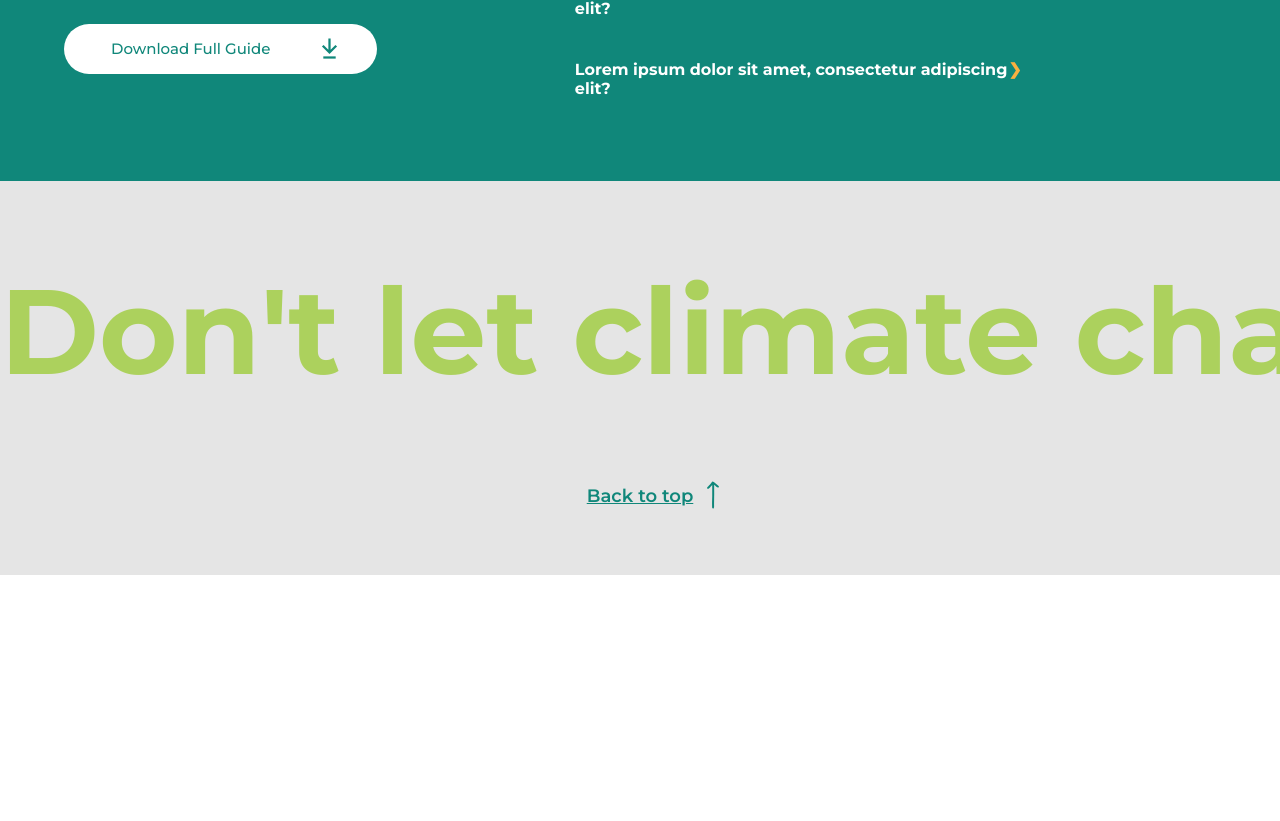
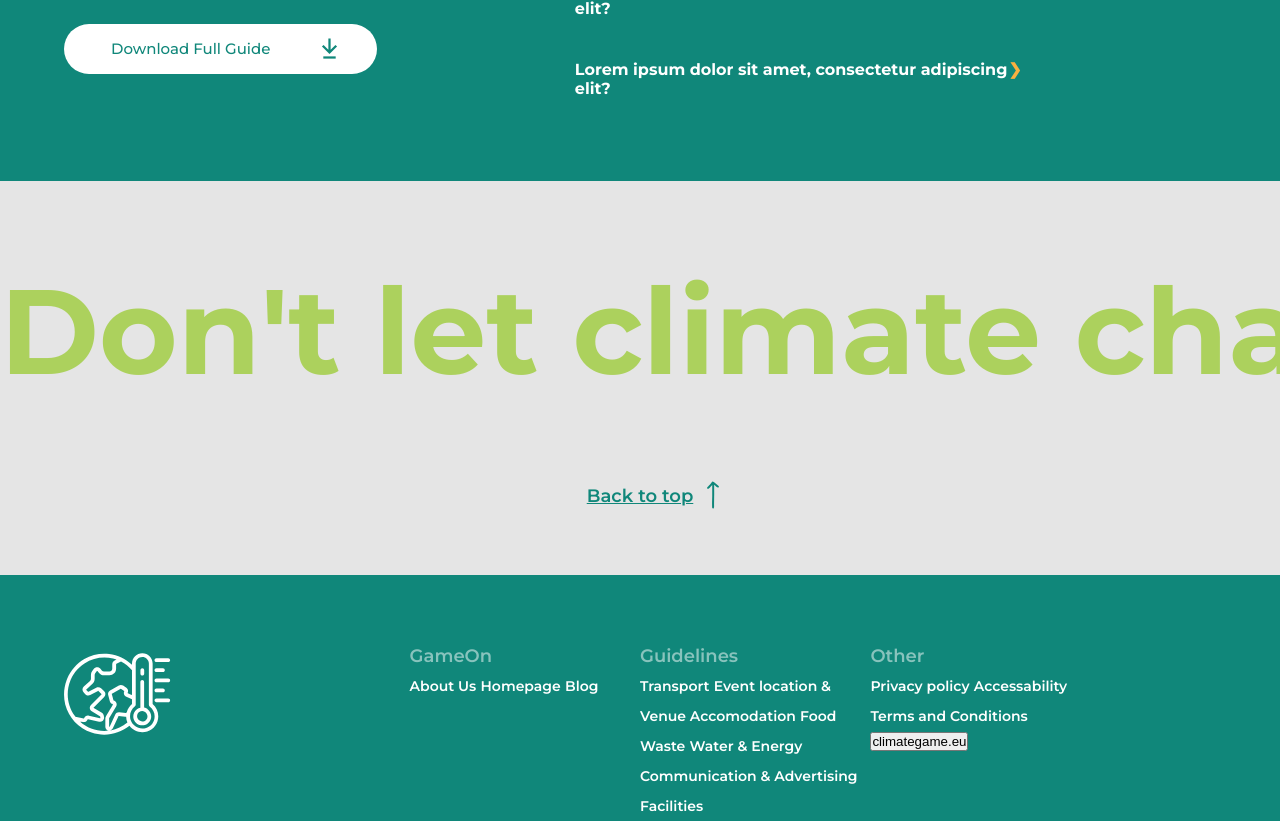
Before and after one commit to BRIGHT-full-service-digital-agency/climate-website, a website: page index.html in a window 1280 px wide. Shown: the part 4400-5221 px from the top of the page. Before the commit the page ends 4975 px from the top, so only its background shows below. Drawn offline with Linux system fonts and the light colour scheme.

Commit message:
started footer

```diff
--- a/index.html
+++ b/index.html
@@ -255,5 +255,37 @@
                     <a href="#top" class="toTop">Back to top</a><img src="pictures/bulta2.svg" alt="arrow-for-to-up">
                 </div>
         </section>
+        <footer class="pageFooter">
+            <div class="wrap">
+                <div class="row">
+                    <div class="col-1">
+                        <img alt="logo" src="pictures/Vector.svg">
+                    </div>
+                    <div class="col-2">
+                        <h4>GameOn</h4>
+                        <a>About Us</a>
+                        <a>Homepage</a>
+                        <a>Blog</a>
+                    </div>
+                    <div class="col-3">
+                        <h4>Guidelines</h4>
+                        <a>Transport</a>
+                        <a>Event location & Venue Accomodation</a>
+                        <a>Food</a>
+                        <a>Waste</a>
+                        <a>Water & Energy</a>
+                        <a>Communication & Advertising</a>
+                        <a>Facilities</a>
+                    </div>
+                    <div class="col-4">
+                        <h4>Other</h4>
+                        <a>Privacy policy</a>
+                        <a>Accessability</a>
+                        <a>Terms and Conditions</a>
+                        <button>climategame.eu</button>
+                    </div>
+                </div>
+            </div>
+        </footer>
     </body>
 </html>
--- a/src/sass/app.scss
+++ b/src/sass/app.scss
@@ -6,6 +6,7 @@
 @import "bloki/fourthSection";
 @import "bloki/fifthSection";
 @import "bloki/sixthSection";
+@import "bloki/footer";
 * {
     margin: 0;
     padding: 0;
--- /dev/null
+++ b/src/sass/bloki/_footer.scss
@@ -0,0 +1,36 @@
+.pageFooter{
+    background: #10877A;
+    top: 0;
+    left: 0;
+    width: 100%;
+    padding-top: 66px;
+    h4 {
+        font-family: 'Montserrat';
+        font-style: normal;
+        font-weight: 600;
+        font-size: 18px;
+        line-height: 30px;
+        color: rgba(255, 255, 255, 0.5);
+    }
+    a{
+        font-family: 'Montserrat';
+        font-style: normal;
+        font-weight: 600;
+        font-size: 14px;
+        line-height: 30px;
+        color: #FFFFFF;
+    }
+    .col-1{
+        width: 30%;
+        padding-top: 12px;
+    }
+    .col-2{
+        width: 20%;
+    }
+    .col-3{
+        width: 20%;
+    }
+    .col-4{
+        width: 20%;
+    }
+}
```
Also changed, not shown: dist/app.css.
